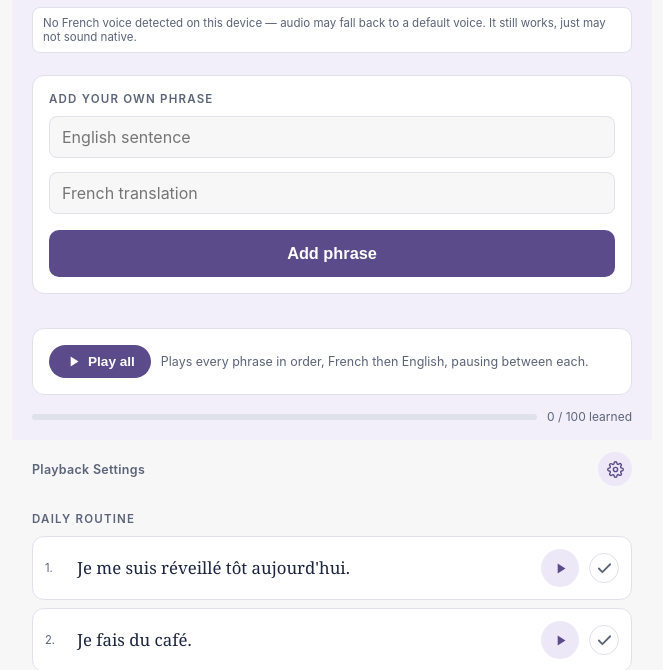
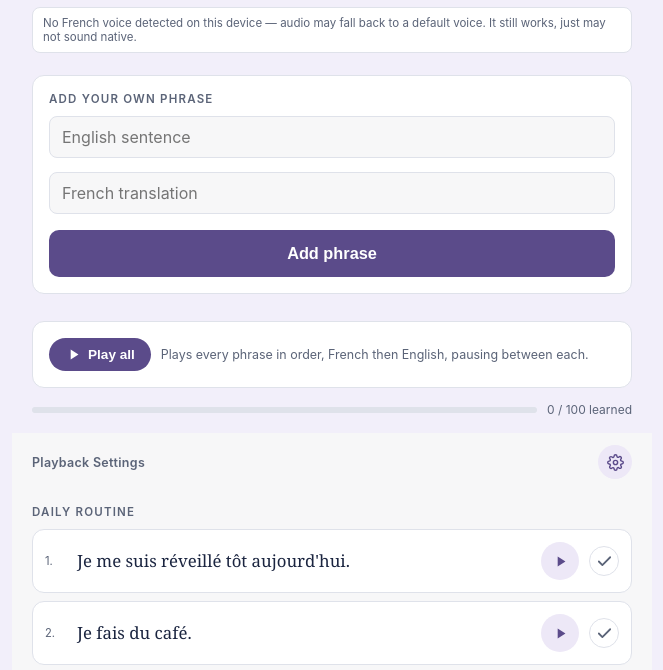
Before and after one commit to forresdrew/french-practice, a plain HTML site: page index.html in a window 1280 px wide. Shown: the part 95-765 px from the top of the page, without its empty margins (308-971 px from the left). Drawn offline with Linux system fonts and the light colour scheme.

Commit message:
Add files via upload

```diff
--- a/index.html
+++ b/index.html
@@ -20,15 +20,15 @@
   * { box-sizing: border-box; }
   html, body {
     margin:0; padding:0;
-    background: var(--bg);
+    background: var(--sticky-bg);
     color: var(--ink);
     font-family: -apple-system, BlinkMacSystemFont, "Segoe UI", Roboto, sans-serif;
     -webkit-tap-highlight-color: transparent;
   }
-  .wrap { max-width: 640px; margin: 0 auto; padding: 20px 20px 80px; }
+  .wrap { max-width: 640px; margin: 0 auto; padding: 0 20px 80px; background: var(--bg); }
 
   header {
-    padding: 18px 20px 6px;
+    padding: 38px 20px 6px;
     margin: 0 -20px;
     width: calc(100% + 40px);
     background: var(--sticky-bg);
@@ -49,7 +49,7 @@
     top: 0;
     background: var(--sticky-bg);
     z-index: 5;
-    padding: 14px 20px 16px;
+    padding: 7px 20px 16px;
     margin: 0 -20px;
     width: calc(100% + 40px);
   }
```
